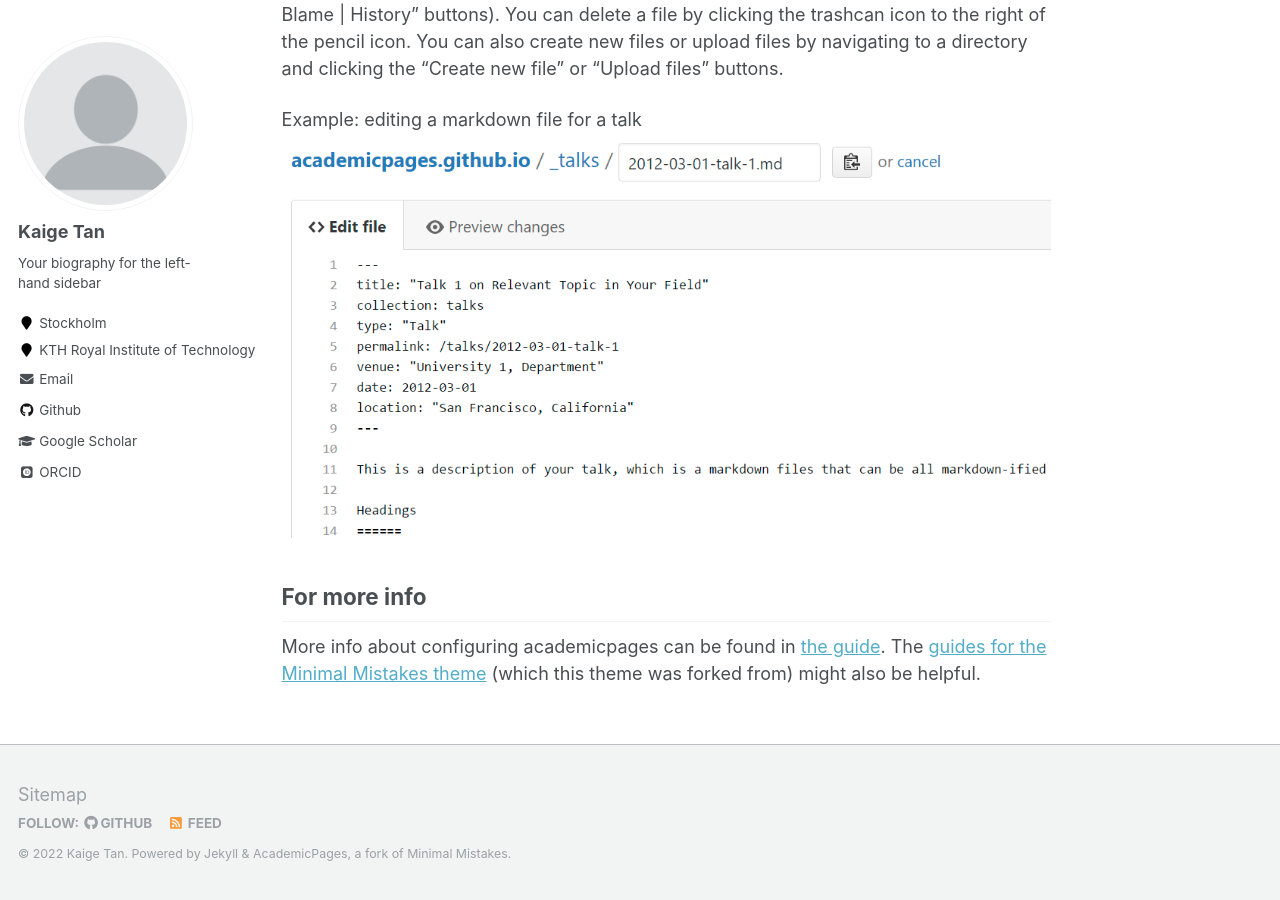
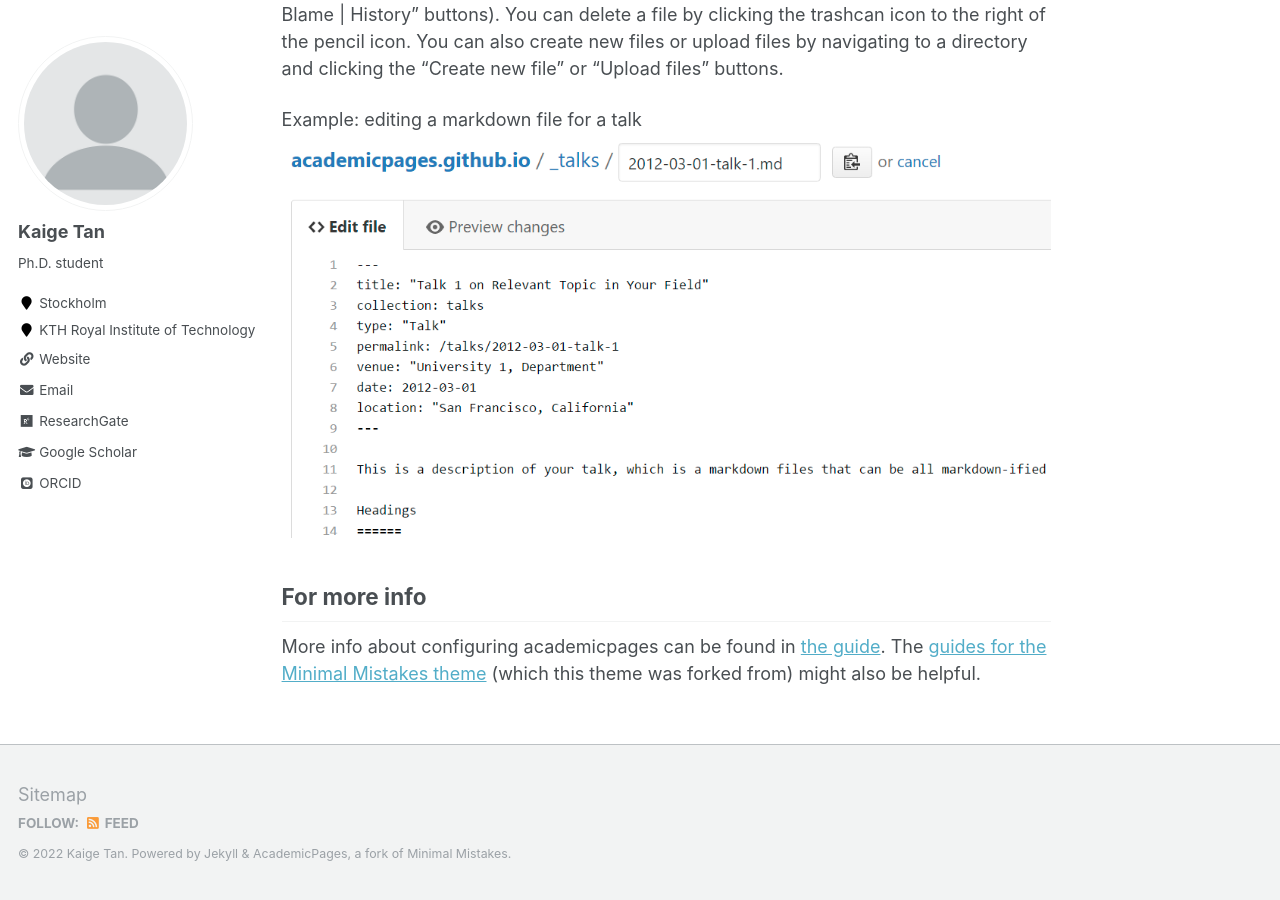
Before and after one commit to KaigeTan/KaigeTan.github.io, a Jekyll site: the page built from _pages/about.md, in a window 1280 px wide and 900 px high, scrolled down 2463 px. Built offline with Jekyll 4.4.1, drawn with Linux system fonts in a browser that asks for light colours; some web fonts are replaced.

Commit message:
Update _config.yml
update profile

```diff
--- a/_config.yml
+++ b/_config.yml
@@ -74,34 +74,34 @@ analytics:
 author:
   name             : "Kaige Tan"
   avatar           : "profile.png"
-  bio              : "Your biography for the left-hand sidebar"
+  bio              : "Ph.D. student"
   location         : "Stockholm"
   employer         : "KTH Royal Institute of Technology"
-  pubmed           : # "https://www.ncbi.nlm.nih.gov/pubmed/?term=john+snow"
+  pubmed           :
   googlescholar    : "http://yourfullgooglescholarurl.com"
   email            : "kaiget@kth.se"
-  researchgate     :  # example: "https://www.researchgate.net/profile/yourprofile"
-  uri              :
+  researchgate     : "https://www.researchgate.net/profile/Kaige-Tan"
+  uri              : "https://www.kth.se/profile/kaiget"
   bitbucket        :
   codepen          :
   dribbble         :
   flickr           :
   facebook         :
   foursquare       :
-  github           : "academicpages"
+  github           :
   google_plus      :
   keybase          :
   instagram        :
-  impactstory      : #"https://profiles.impactstory.org/u/xxxx-xxxx-xxxx-xxxx"
+  impactstory      :
   lastfm           :
   linkedin         :
-  orcid            : "http://orcid.org/yourorcidurl"
+  orcid            : "https://orcid.org/0000-0003-4535-3849"
   pinterest        :
   soundcloud       :
-  stackoverflow    : # http://stackoverflow.com/users/123456/username
+  stackoverflow    :
   steam            :
   tumblr           :
-  twitter          : # "replacethistwitterhandle"
+  twitter          :
   vine             :
   weibo            :
   xing             :
```
